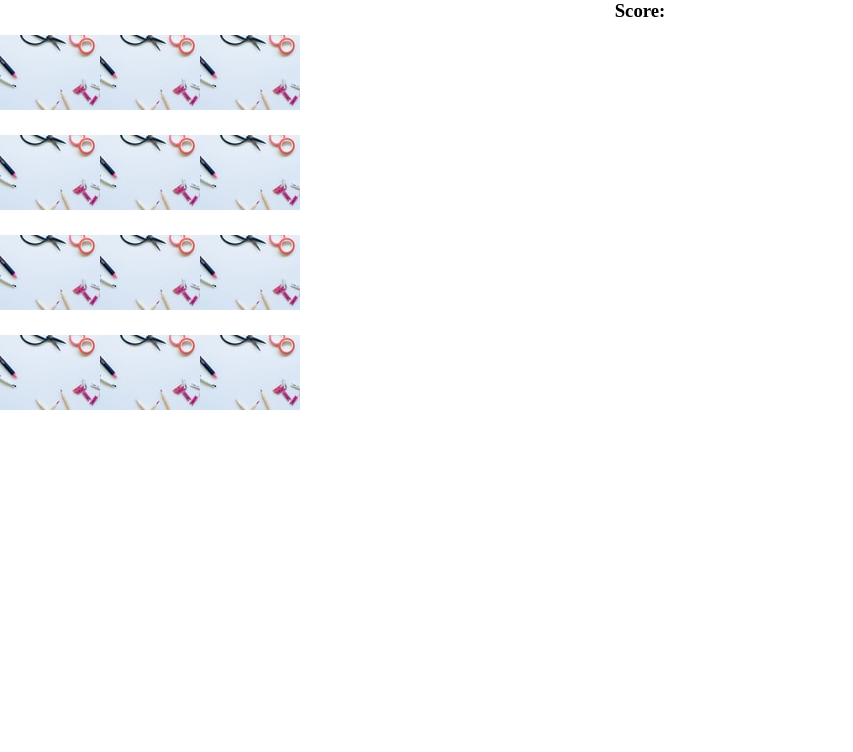
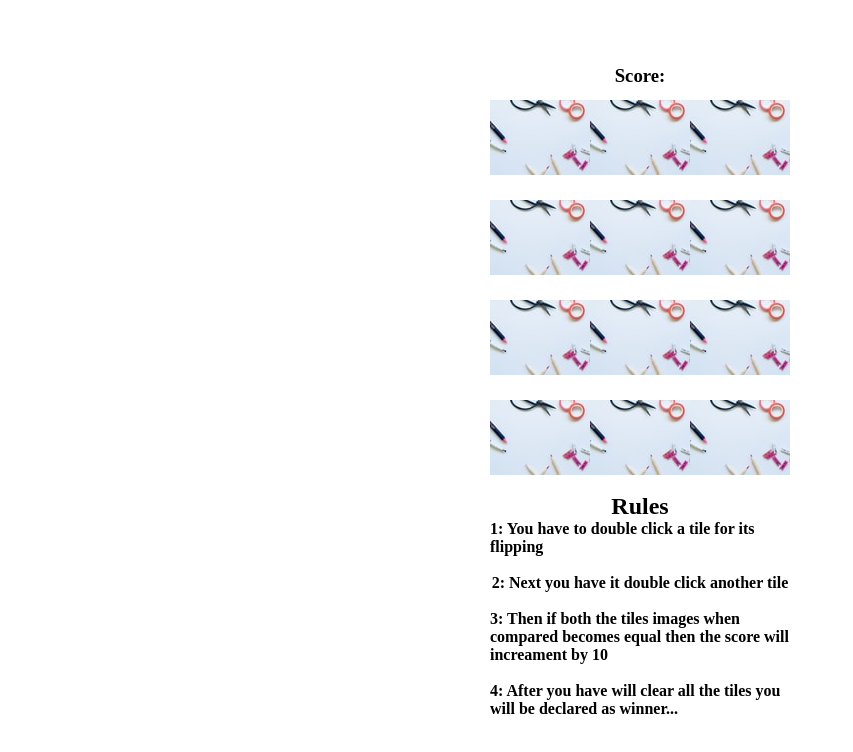
Before and after one commit to RishabhGoswami/Memory-Game, a plain HTML site: page index.html in a window 1280 px wide. Shown: the whole page, without its empty margins (0-853 px from the left). Drawn offline with Linux system fonts and the light colour scheme.

Commit message:
Update index.html

```diff
--- a/index.html
+++ b/index.html
@@ -1,16 +1,35 @@
 <!DOCTYPE html>
 <html lang="en">
+
 <head>
     <meta charset="UTF-8">
     <meta name="viewport" content="width=device-width, initial-scale=1.0">
     <title>Document</title>
-    <link rel="stylesheet" href="style.css"></link>
+    <link rel="stylesheet" href="style.css">
+    </link>
     <script src="app.js" charset="utf-8"></script>
 </head>
+
 <body>
-    <h3>Score: <span id='result'></span></h3>
-    <div class="grid">
 
+    <div class="main">
+        <h3>Score: <span id='result'></span></h3>
+        <div class="grid">
+
+        </div>
+        <br>
+        <div class="rules">
+            <h2>Rules</h2>
+            <h4>1: You have to double click a tile for its flipping </h4>
+            <br>
+            <h4>2: Next you have it double click another tile</h4>
+            <br>
+            <h4>3: Then if both the tiles images when compared becomes equal then the score will increament by 10</h4>
+            <br>
+            <h4>4: After you have will clear all the tiles you will be declared as winner... </h4>
+
+        </div>
     </div>
 </body>
+
 </html>
```
